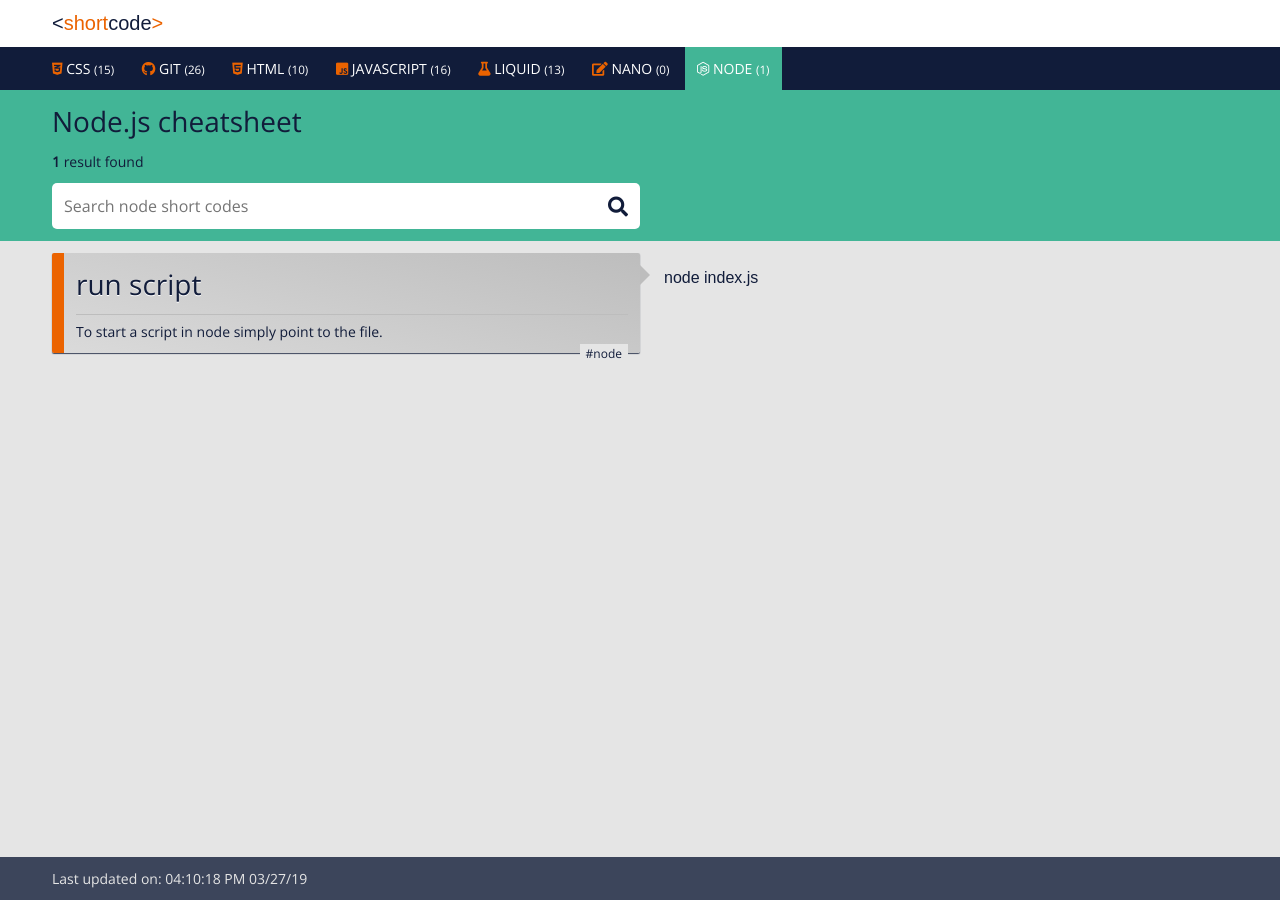
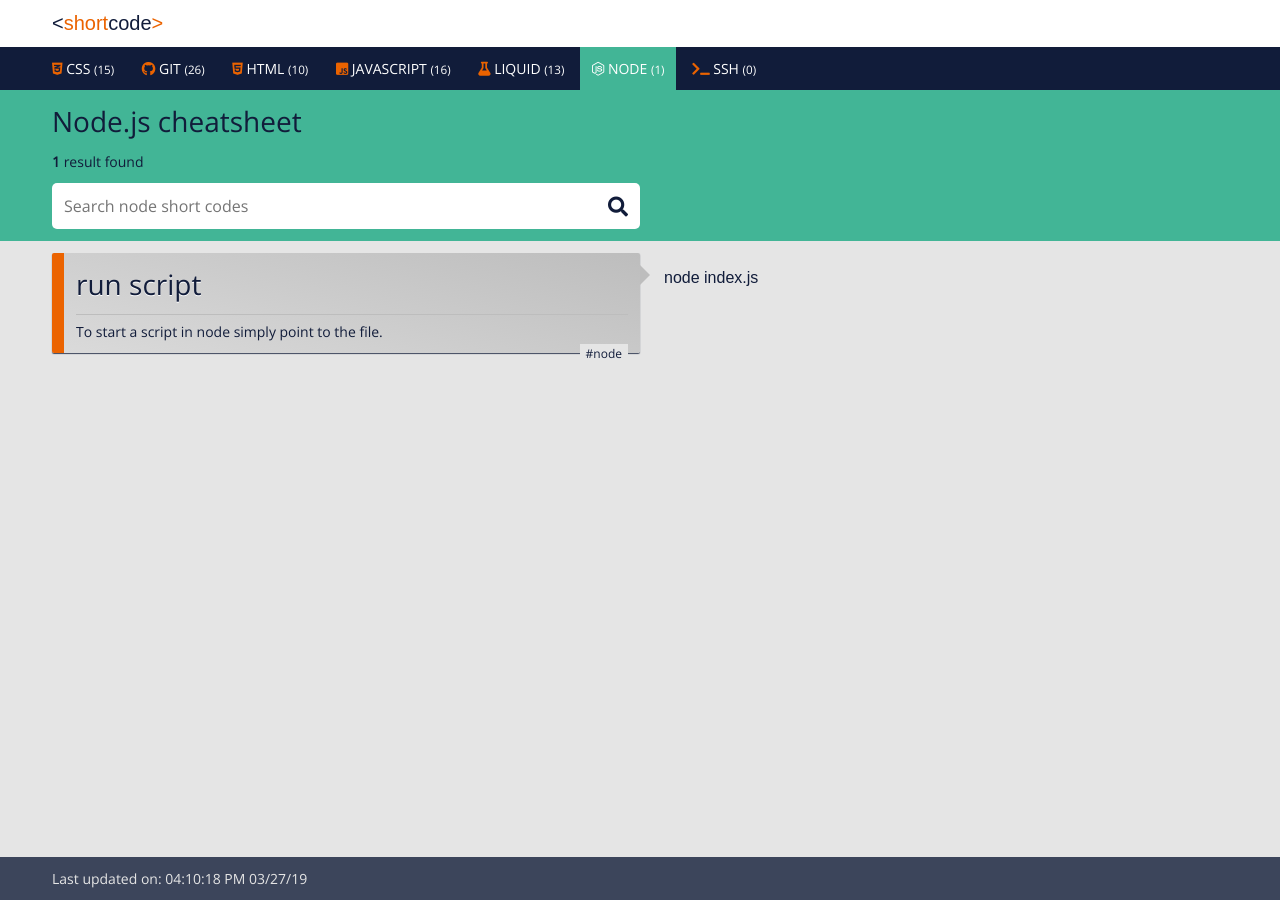
Before and after one commit to proochster/shortcode, a Jekyll site: the page built from code_node.html, in a window 1280 px wide. Built offline with Jekyll 4.4.1, drawn with Linux system fonts in a browser that asks for light colours; some web fonts are replaced.

Commit message:
^ Nano to Ssh

```diff
--- a/_config.yml
+++ b/_config.yml
@@ -71,10 +71,10 @@ collections:
     output: false
     permalink: node-cheatsheet
     icon: fab fa-node-js
-  nano:
+  ssh:
     output: false
-    permalink: nano-cheatsheet
-    icon: fas fa-edit
+    permalink: ssh-cheatsheet
+    icon: fas fa-terminal
 
 # Exclude from processing.
 # The following items will not be processed, by default. Create a custom list
--- a/_includes/shortcodes.html
+++ b/_includes/shortcodes.html
@@ -20,7 +20,7 @@
                     {% when 'git' %}{% highlight shell %}{{ code.content }}{% endhighlight %}
                     {% when 'vue' %}{% highlight javascript %}{{ code.content }}{% endhighlight %}
                     {% when 'node' %}{% highlight shell %}{{ code.content }}{% endhighlight %}
-                    {% when 'nano' %}{% highlight shell %}{{ code.content }}{% endhighlight %}
+                    {% when 'ssh' %}{% highlight shell %}{{ code.content }}{% endhighlight %}
                 {% endcase %}{% if code.parse == true %}<p class="sc__text">Output: </p>{{ code.content }}{% endif %}
             </code>
         </div>
```
Also changed, not shown: code_nano.html (deleted, +0 -7 lines), code_ssh.html (added, +7 -0 lines).
